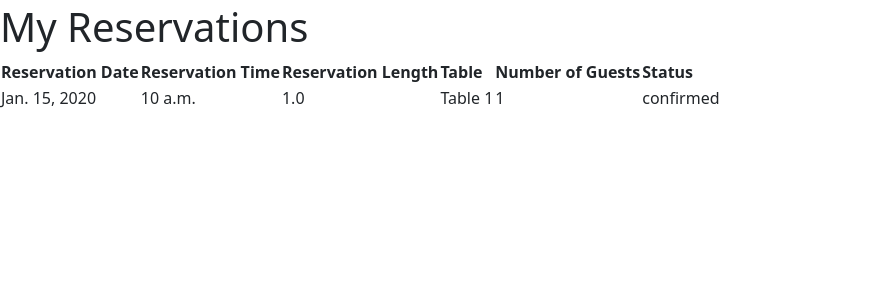
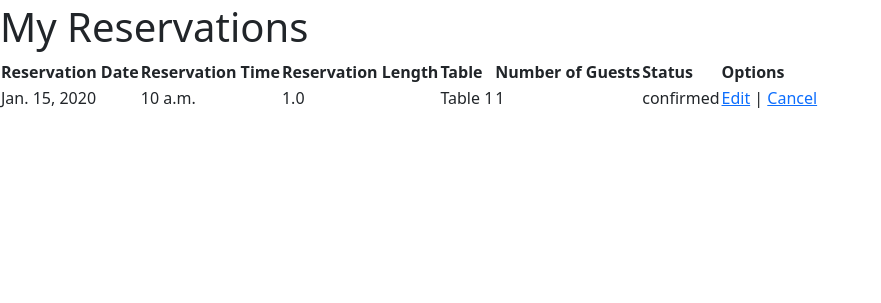
Before and after one commit to DiarmuidHenry/Restaurant-Booking, a Django app: page /booking/current_reservations/ in a window 1280 px wide. Shown: the part 53-356 px from the top of the page, without its empty margins (0-881 px from the left). Run offline with Django 4.2, Linux system fonts and the light colour scheme; a user stored in the database is signed in; tables that the repository leaves empty hold one stand-in row (values such as "Sample post"); parts of the project's set-up code (start-up, migrations or seed data) failed here and were passed over.

Commit message:
add: Start of edit and cancel reservations

```diff
--- a/booking/templates/booking/current_reservations.html
+++ b/booking/templates/booking/current_reservations.html
@@ -16,6 +16,7 @@
                 <th>Table</th>
                 <th>Number of Guests</th>
                 <th>Status</th>
+                <th>Options</th>
             </tr>
         </thead>
         <tbody>
@@ -27,6 +28,10 @@
                 <td>{{ reservation.table }}</td>
                 <td>{{ reservation.number_of_guests }}</td>
                 <td>{{ reservation.status }}</td>
+                <td>
+                    <a href="{% url 'edit_reservation' reservation.reservation_id %}">Edit</a> |
+                    <a href="{% url 'cancel_reservation' reservation.reservation_id %}">Cancel</a>
+                </td>
             </tr>
             {% endfor %}
         </tbody>
--- a/booking/urls.py
+++ b/booking/urls.py
@@ -1,5 +1,5 @@
 from django.urls import path
-from .views import ReservationView, check_availability, home, thank_you, make_reservation, get_opening_hours, current_reservations
+from .views import ReservationView, check_availability, home, thank_you, make_reservation, get_opening_hours, current_reservations, edit_reservation, cancel_reservation
 
 urlpatterns = [
     path('reservation/', ReservationView.as_view(), name='reservation'),
@@ -7,6 +7,8 @@ urlpatterns = [
     path('thank_you/', thank_you, name='thank_you'),
     path('make_reservation/<int:table_id>/', make_reservation, name='make_reservation'),
     path('reservation/get_opening_hours/', get_opening_hours, name='get_opening_hours'),
+    path('edit_reservation/<int:reservation_id>/', edit_reservation, name='edit_reservation'),
+    path('cancel_reservation/<int:reservation_id>/', cancel_reservation, name='cancel_reservation'),
     # path('profile/', profile_view, name='profile'),
     path('current_reservations/', current_reservations, name='current_reservations')
 ]
--- a/booking/views.py
+++ b/booking/views.py
@@ -194,3 +194,25 @@ def get_opening_hours(request):
 def current_reservations(request):
     reservations = Reservation.objects.filter(email=request.user.email)
     return render(request, 'booking/current_reservations.html', {'reservations': reservations})
+
+@login_required
+def edit_reservation(request, reservation_id):
+    reservation = Reservation.objects.get(reservation_id=reservation_id, email=request.user.email)
+    if request.method == 'POST':
+        form = ReservationForm(request.POST, instance=reservation)
+        if form.is_valid():
+            form.save()
+            return redirect('current_reservations')
+    else:
+        form = ReservationForm(instance=reservation)
+
+    return render(request, 'booking/edit_reservation.html', {'form': form, 'reservation': reservation})
+
+@login_required
+def cancel_reservation(request, reservation_id):
+    reservation = Reservation.objects.get(reservation_id=reservation_id, email=request.user.email)
+    if request.method == 'POST':
+        reservation.delete()
+        return redirect('current_reservations')
+
+    return render(request, 'booking/cancel_reservation.html', {'reservation': reservation})
```
Also changed, not shown: booking/templates/booking/cancel_reservation.html (added, +15 -0 lines), booking/templates/booking/edit_reservation.html (added, +15 -0 lines).
